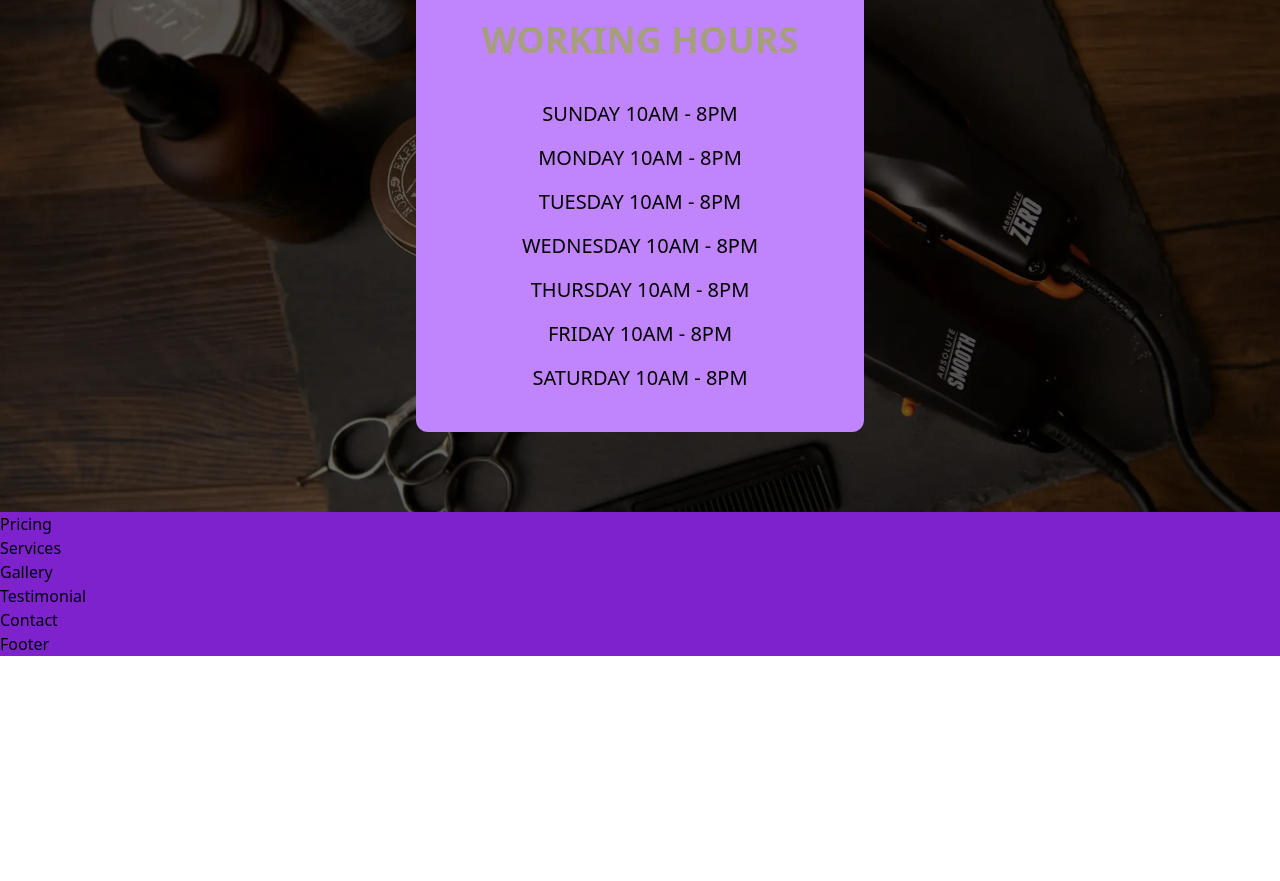
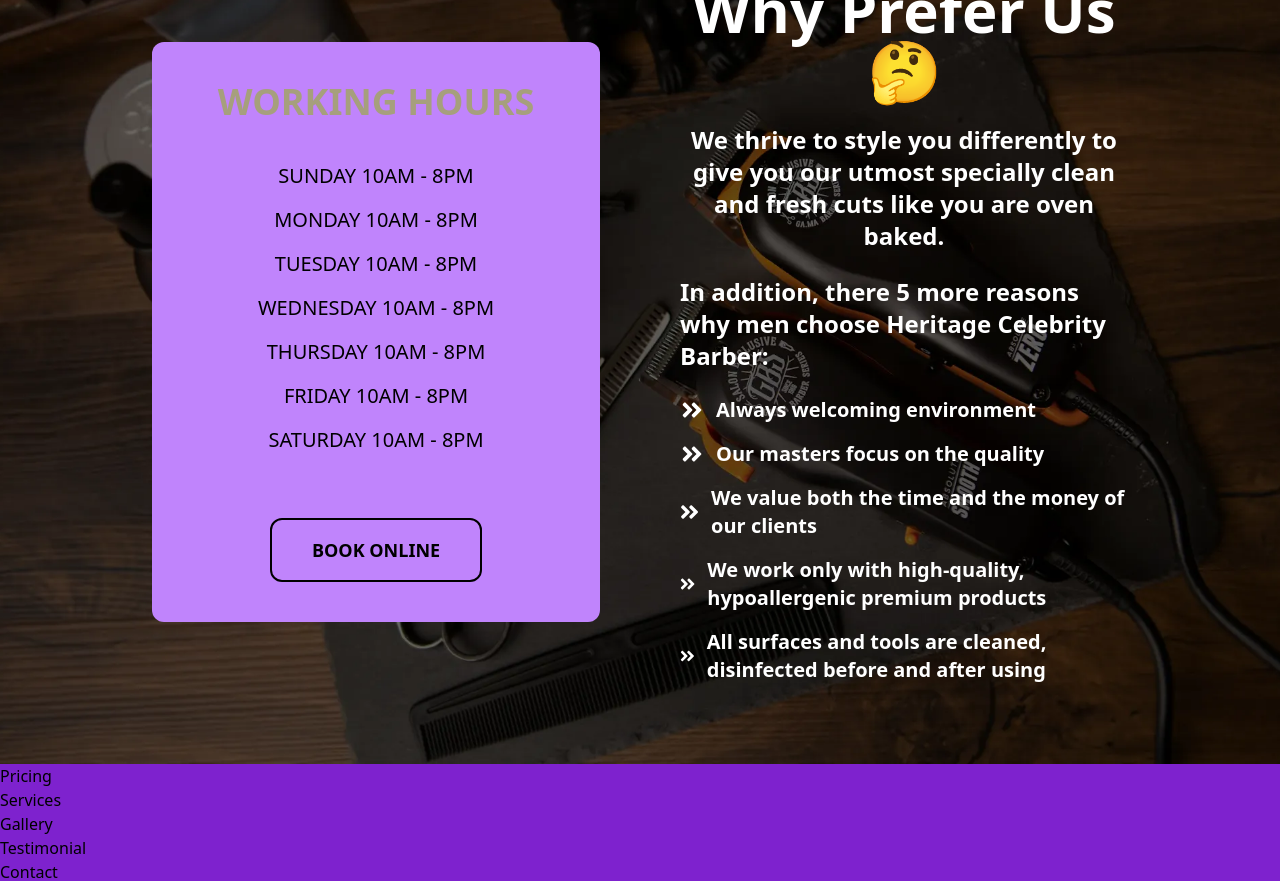
Before and after one commit to i-be-k/heritage_celebs-barber, a React (Vite) app: page / in a window 1280 px wide. Shown: the part 1080-1961 px from the top of the page. Before the commit the page ends 1736 px from the top, so only its background shows below. Built offline with nearby package versions, Linux system fonts and the light colour scheme.

Commit message:
Added about section

```diff
--- a/src/sections/WhyChoose.jsx
+++ b/src/sections/WhyChoose.jsx
@@ -28,6 +28,34 @@ const WhyChoose = () => {
                     <p className='text-xl text-black font-lg'>FRIDAY 10AM - 8PM</p>
                     <p className='text-xl text-black font-lg'>SATURDAY 10AM - 8PM</p>
                 </div>
+                <button className='px-10 py-4 rounded-xl border-2 border-black text-black font-semibold text-black font-semibold text-lg hover:bg-black hover:text-white mt-6'>BOOK ONLINE</button>
+            </div>
+            <div dat-aos="slide-up" data-aos-delay="200" className='md:w-[40%] w-full flex flex-col justify-center items-center items-start gap-6 h-fit'>
+                <h1 className='text-6xl text-white font-bold text-center'>Why Prefer Us 🤔</h1>
+                <p className='text-2xl font-semibold text-white text-center'>We thrive to style you differently to give you our utmost specially clean and fresh cuts like you are oven baked.</p>
+                <p className='text-2xl font-semibold text-white md:text-start text-center'>In addition, there 5 more reasons why men choose Heritage Celebrity Barber:</p>
+                <div id='icon-list' className='flex flex-col justify-center items-start gap-4'>
+                    <div id='icon-box' className='flex justify-center items-center gap-3'>
+                        <FaAngleDoubleRight className='text-white size-6' />
+                        <h1 className='text-xl text-white font-semibold'>Always welcoming environment</h1>
+                    </div>
+                    <div id='icon-box' className='flex justify-center items-center gap-3'>
+                        <FaAngleDoubleRight className='text-white size-6' />
+                        <h1 className='text-xl text-white font-semibold'>Our masters focus on the quality</h1>
+                    </div>
+                    <div id='icon-box' className='flex justify-center items-center gap-3'>
+                        <FaAngleDoubleRight className='text-white size-6' />
+                        <h1 className='text-xl text-white font-semibold'>We value both the time and the money of our clients</h1>
+                    </div>
+                    <div id='icon-box' className='flex justify-center items-center gap-3'>
+                        <FaAngleDoubleRight className='text-white size-6' />
+                        <h1 className='text-xl text-white font-semibold'>We work only with high-quality, hypoallergenic premium products</h1>
+                    </div>
+                    <div id='icon-box' className='flex justify-center items-center gap-3'>
+                        <FaAngleDoubleRight className='text-white size-6' />
+                        <h1 className='text-xl text-white font-semibold'>All surfaces and tools are cleaned, disinfected before and after using</h1>
+                    </div>
+                </div>
             </div>
         </section>
     );
```
